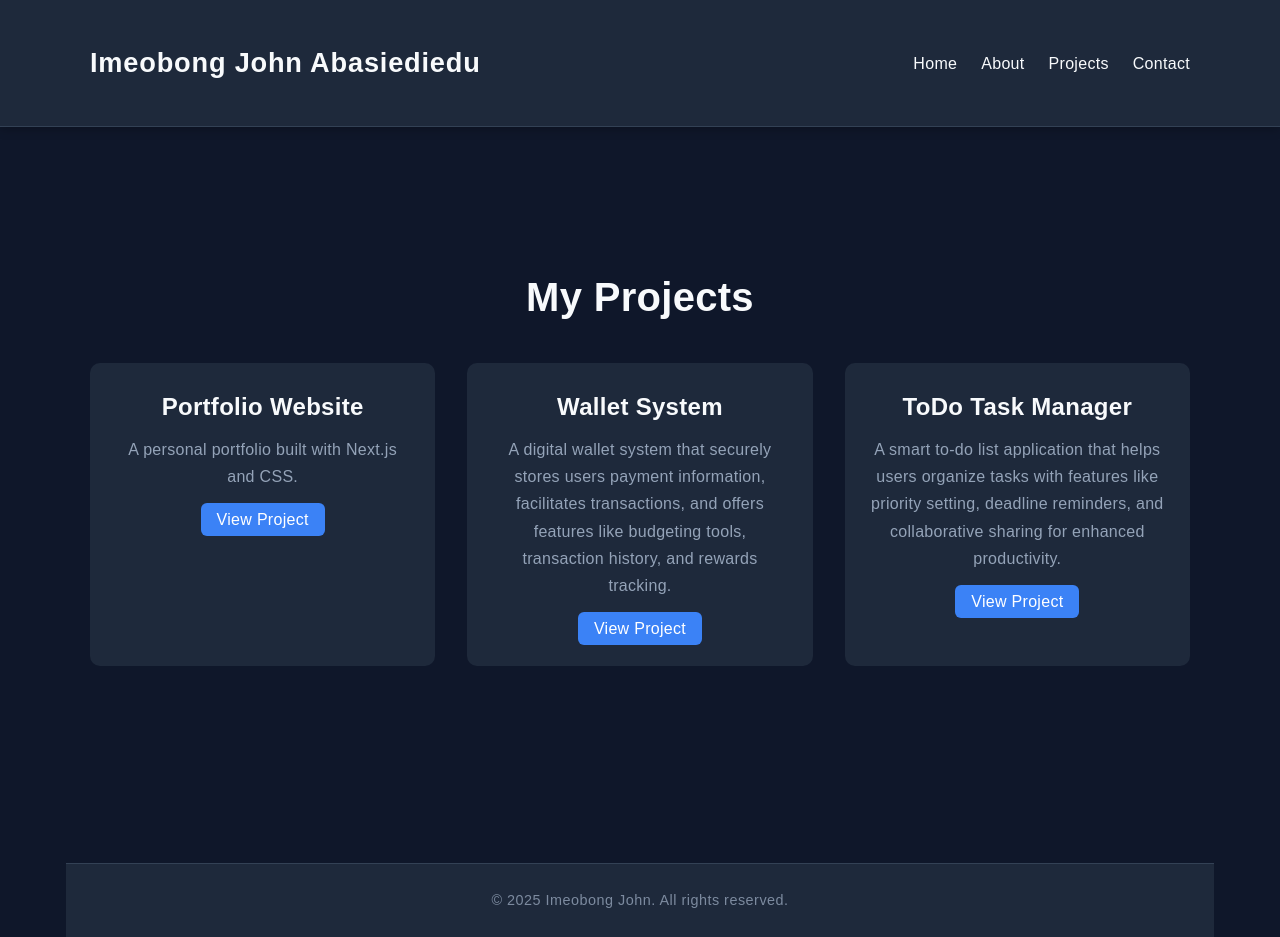
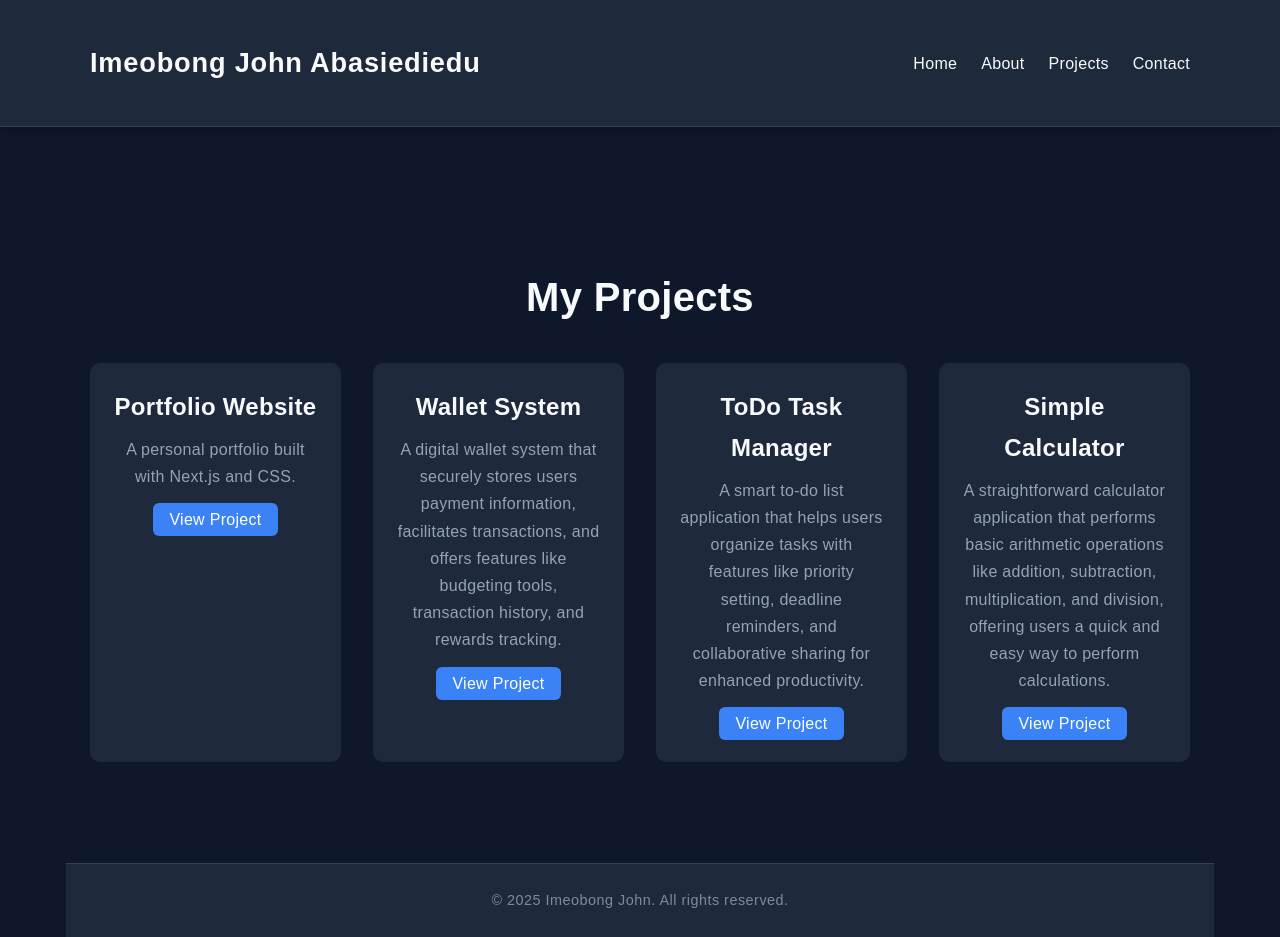
Before and after one commit to BigJohn-dev/Portfolio, a Next.js app: page /project in a window 1280 px wide. Built offline with nearby package versions, Linux system fonts and the light colour scheme.

Commit message:
My profile

```diff
--- a/src/app/page.tsx
+++ b/src/app/page.tsx
@@ -5,7 +5,7 @@ export default function Home() {
   return (
     <section className="hero">
       <div className="hero-content">
-        <Image src="WhatsApp Image 2025-09-24 at 04.07.30_b7f5fabf.jpg" alt="Imeobong" className="profile-pic" width={200} height={200}/>
+        <Image src="/imeobong.jpg" alt="Imeobong" className="profile-pic" width={200} height={200}/>
         <h1>Hi, I am Imeobong 👋</h1>
         <p>
           I am an aspiring software engineer with hands-on experience in full-stack development,
--- a/src/app/project/page.tsx
+++ b/src/app/project/page.tsx
@@ -27,6 +27,13 @@ export default function Projects() {
                 deadline reminders, and collaborative sharing for enhanced productivity.</p>
             <Link href="#" target="_blank">View Project</Link>
             </div>
+
+            <div className="project-card">
+            <h2>Simple Calculator</h2>
+            <p>A straightforward calculator application that performs basic arithmetic operations like addition, subtraction, multiplication, and division,
+                offering users a quick and easy way to perform calculations.</p>
+            <Link href="https://simple-calculator-ten-orcin.vercel.app/" target="_blank">View Project</Link>
+            </div>
         </div>
         </section>
     );
```
Also changed, not shown: public/imeobong.jpg (renamed from public/WhatsApp Image 2025-09-24 at 04.07.30_b7f5fabf.jpg).
